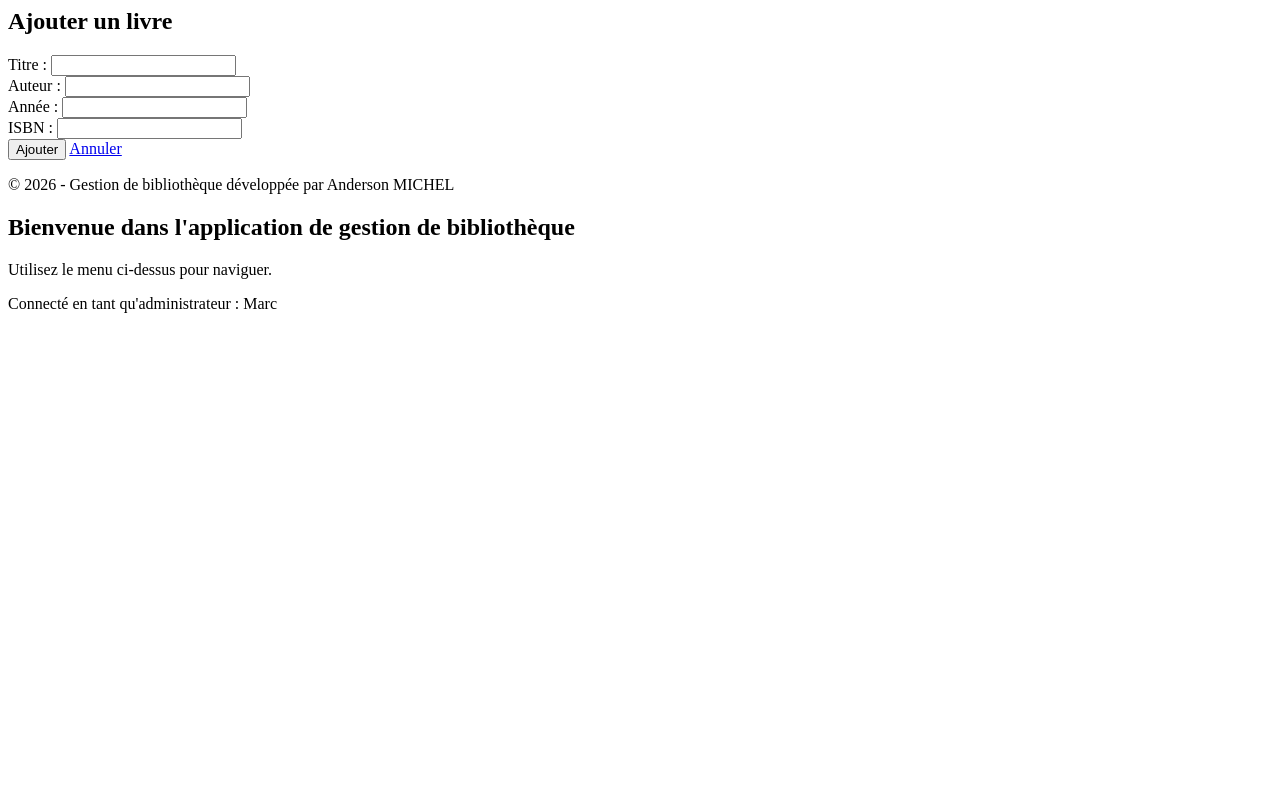
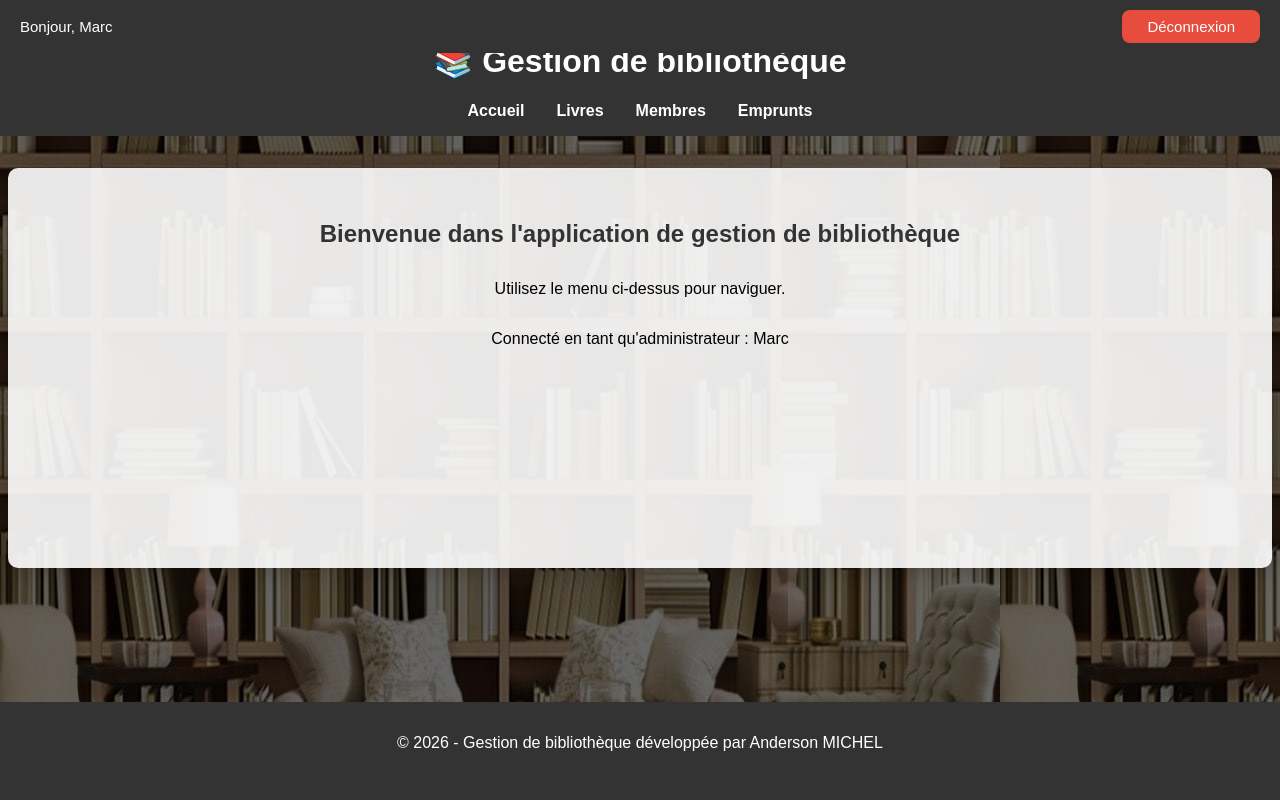
Before and after one commit to Ander981/gestion-bibliotheque, a PHP site: page /bibliotheque/index.php in a window 1280 px wide. Run offline with PHP 8.4, Linux system fonts and the light colour scheme; a user stored in the database is signed in; some libraries are stand-ins or nearby versions.

Commit message:
Correction: des chemins

```diff
--- a/includes/header.php
+++ b/includes/header.php
@@ -1,67 +1,50 @@
 <?php
-// livres/ajouter.php
+// includes/header.php
 
-// Démarrer la session si pas déjà fait
+// S'assurer que la session est démarrée
 if (session_status() === PHP_SESSION_NONE) {
     session_start();
 }
 
-require_once __DIR__ . '/../config/database.php';
-require_once __DIR__ . '/../includes/auth_check.php';
+// Définir le chemin de base en fonction de l'environnement
+$base_path = '';
+if (isset($_SERVER['HTTP_HOST']) && strpos($_SERVER['HTTP_HOST'], 'localhost') !== false) {
+    $base_path = '/bibliotheque';
+}
+?>
+<!DOCTYPE html>
+<html lang="fr">
 
-// Initialiser les variables
-$error = '';
-$success = false;
+<head>
+    <meta charset="UTF-8">
+    <meta name="viewport" content="width=device-width, initial-scale=1.0">
+    <title>Gestion de bibliothèque</title>
+    <link rel="stylesheet" href="<?= $base_path ?>/assets/css/style.css">
+</head>
 
-// TRAITEMENT DU FORMULAIRE - AVANT tout HTML
-if ($_SERVER['REQUEST_METHOD'] === 'POST') {
-    $titre = isset($_POST['titre']) ? trim($_POST['titre']) : '';
-    $auteur = isset($_POST['auteur']) ? trim($_POST['auteur']) : '';
-    $annee = isset($_POST['annee']) ? $_POST['annee'] : '';
-    $isbn = isset($_POST['isbn']) ? trim($_POST['isbn']) : '';
-
-    if (!empty($titre) && !empty($auteur)) {
-        $sql = "INSERT INTO livres (titre, auteur, annee, isbn) VALUES (?, ?, ?, ?)";
-        $stmt = $pdo->prepare($sql);
-        $stmt->execute([$titre, $auteur, $annee ?: null, $isbn ?: null]);
-
-        // REDIRECTION - ICI c'est encore sûr car pas de HTML envoyé
-        header('Location: index.php');
-        exit; // TRÈS IMPORTANT : arrêter l'exécution après redirection
-    } else {
-        $error = "Veuillez remplir les champs obligatoires.";
-    }
-}
-
-// MAINTENANT on peut inclure header.php (qui commence à envoyer du HTML)
-require_once __DIR__ . '/../includes/header.php';
-?>
-
-<h2>Ajouter un livre</h2>
-
-<?php if ($error): ?>
-<p style="color:red;"><?= htmlspecialchars($error) ?></p>
-<?php endif; ?>
-
-<form method="post">
-    <div>
-        <label for="titre">Titre :</label>
-        <input type="text" name="titre" id="titre" required>
+<body>
+    <?php if (isset($_SESSION['username'])): ?>
+    <div class="top-user-bar">
+        <span class="user-greeting">
+            Bonjour, <?= htmlspecialchars($_SESSION['username']) ?>
+        </span>
+        <a class="logout-btn" href="<?= $base_path ?>/auth/logout.php">
+            Déconnexion
+        </a>
     </div>
-    <div>
-        <label for="auteur">Auteur :</label>
-        <input type="text" name="auteur" id="auteur" required>
-    </div>
-    <div>
-        <label for="annee">Année :</label>
-        <input type="number" name="annee" id="annee">
-    </div>
-    <div>
-        <label for="isbn">ISBN :</label>
-        <input type="text" name="isbn" id="isbn">
-    </div>
-    <button type="submit" class="btn">Ajouter</button>
-    <a href="index.php" class="btn">Annuler</a>
-</form>
-
-<?php require_once __DIR__ . '/../includes/footer.php'; ?>
+    <?php endif; ?>
+    <header>
+        <h1>📚 Gestion de bibliothèque</h1>
+        <nav>
+            <ul>
+                <li><a href="<?= $base_path ?>/index.php">Accueil</a></li>
+                <li><a href="<?= $base_path ?>/livres/index.php">Livres</a></li>
+                <li><a href="<?= $base_path ?>/membres/index.php">Membres</a></li>
+                <li><a href="<?= $base_path ?>/emprunts/index.php">Emprunts</a></li>
+                <?php if (isset($_SESSION['role']) && $_SESSION['role'] === 'super_admin'): ?>
+                <li><a href="<?= $base_path ?>/admin/ajouter_admin.php">Ajouter un admin</a></li>
+                <?php endif; ?>
+            </ul>
+        </nav>
+    </header>
+    <main>
```
